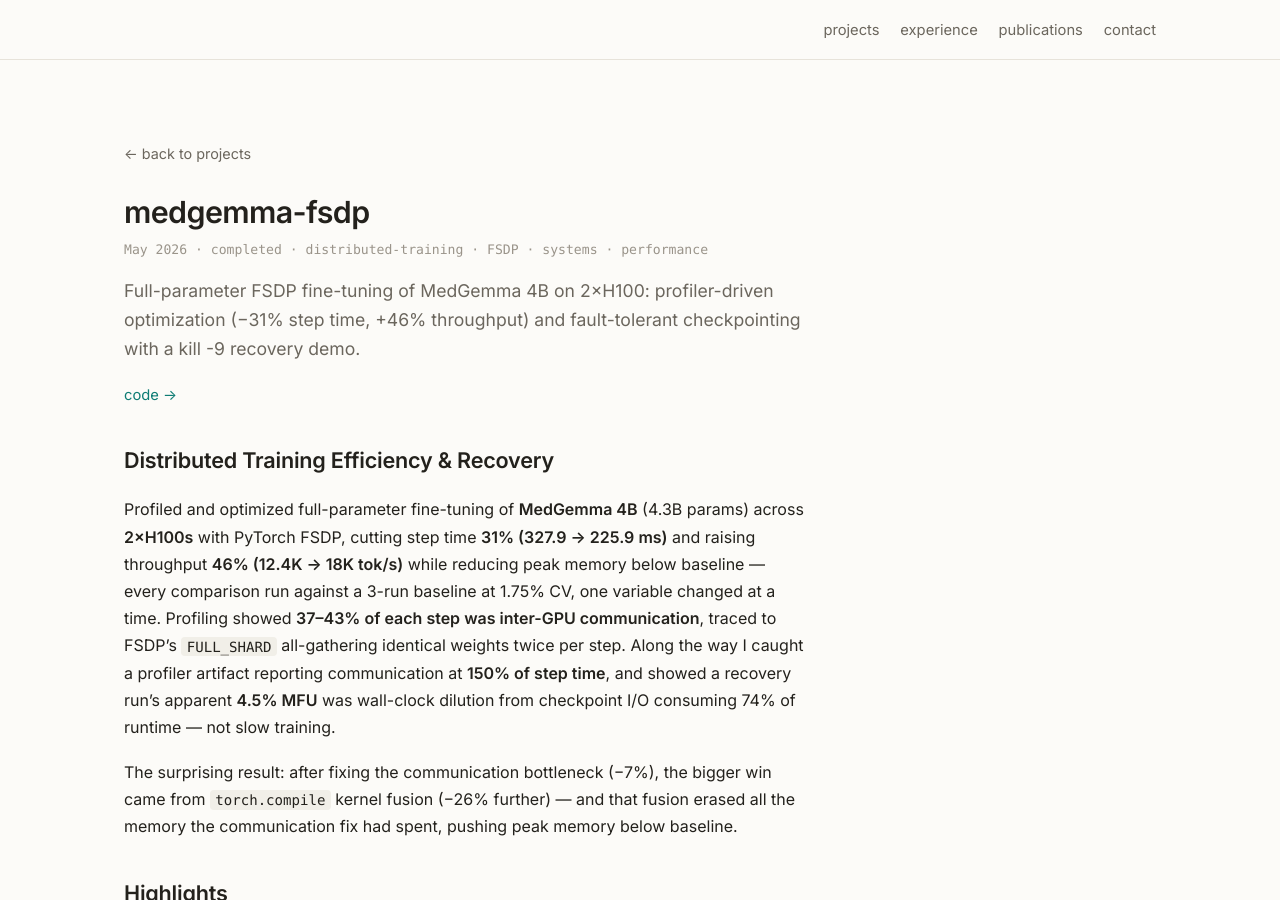
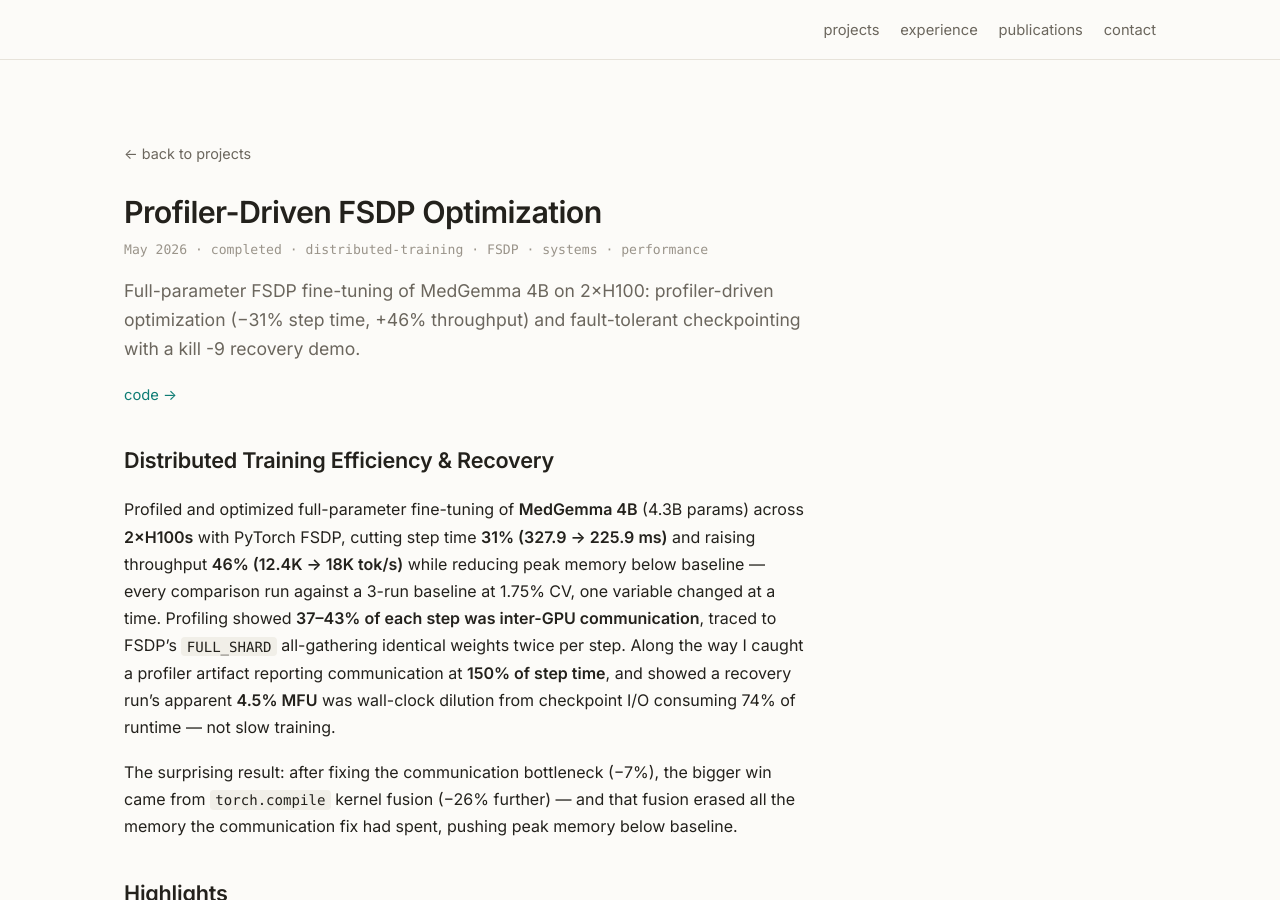
Before and after one commit to ayushkokande/ayushkokande.github.io, a Jekyll site: the page built from _projects/medgemma-fsdp.md, in a window 1280 px wide and 900 px high. Built offline with Jekyll 4.4.1, drawn with Linux system fonts in a browser that asks for light colours.

Commit message:
Rename medgemma-fsdp project to Profiler-Driven FSDP Optimization
Co-Authored-By: Claude Fable 5 <noreply@anthropic.com>

```diff
--- a/_projects/medgemma-fsdp.md
+++ b/_projects/medgemma-fsdp.md
@@ -1,6 +1,6 @@
 ---
 layout: project
-title: "medgemma-fsdp"
+title: "Profiler-Driven FSDP Optimization"
 tagline: "Full-parameter FSDP fine-tuning of MedGemma 4B on 2×H100: profiler-driven optimization (−31% step time, +46% throughput) and fault-tolerant checkpointing with a kill -9 recovery demo."
 date: 2026-05-28
 status: "completed"
```
